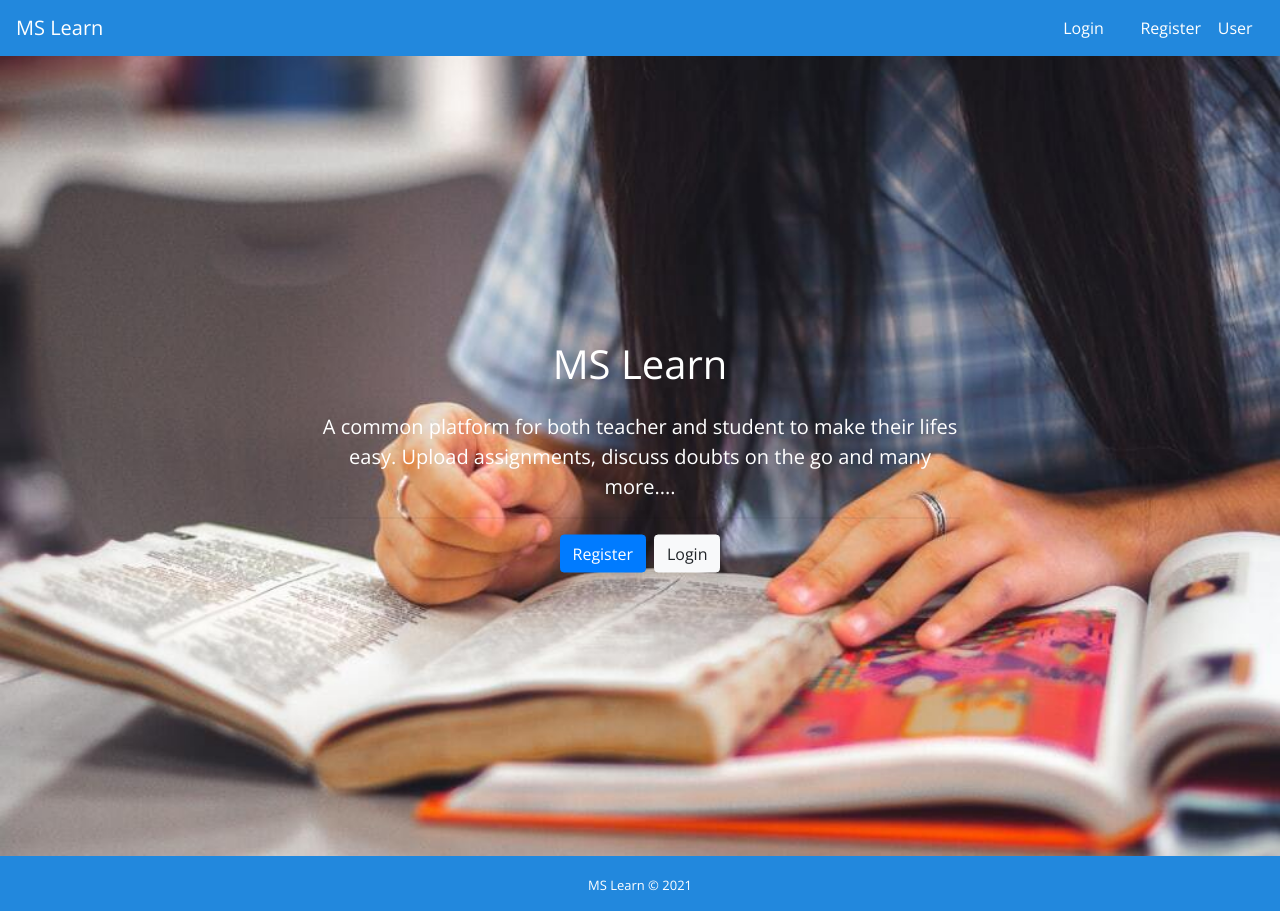
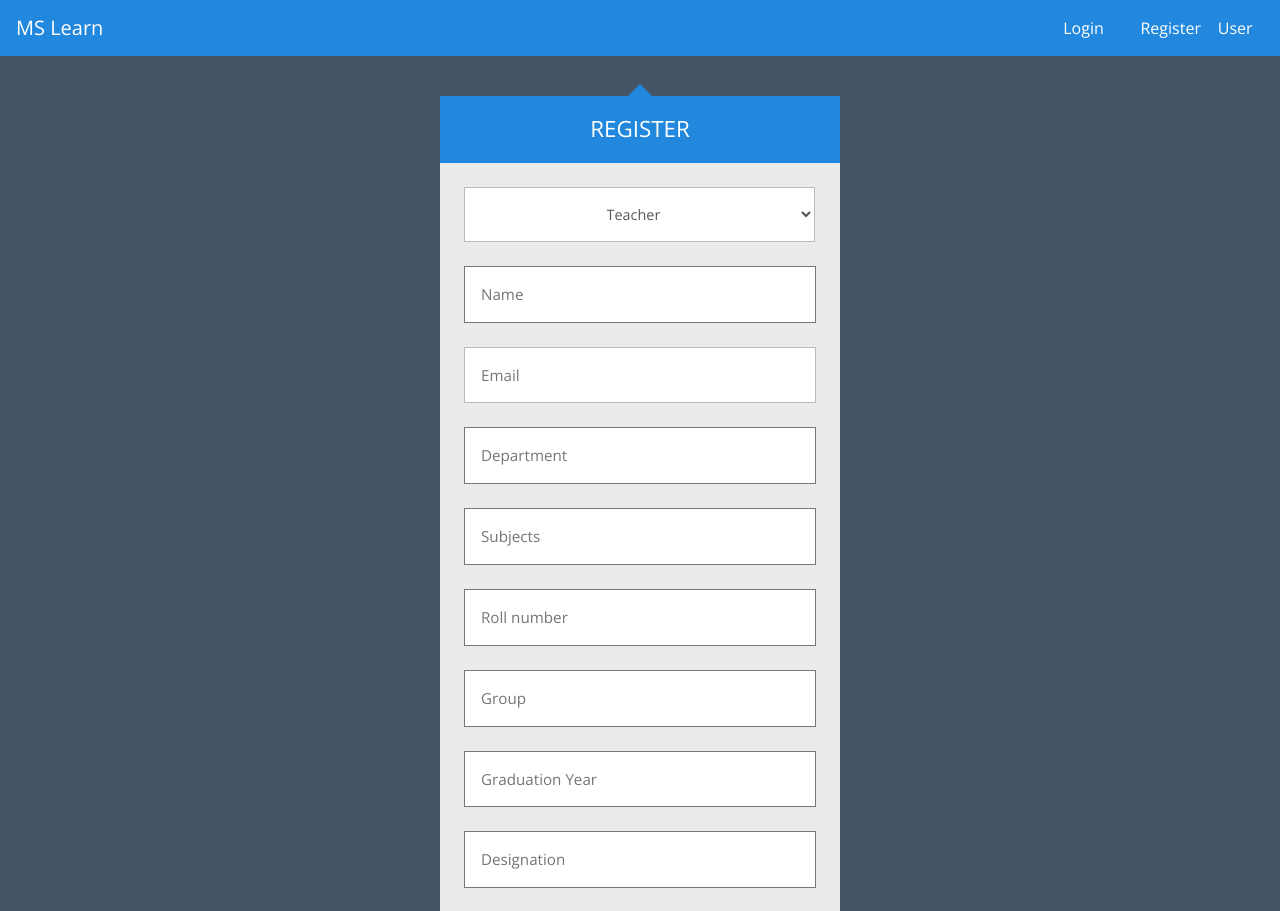
Before and after one commit to thecreatorsir/MS-Learn-engage-21-challenge, a React (Create React App) app in the folder client/: page /register in a window 1280 px wide. Shown: the top 911 px of the page. Built offline with nearby package versions, Linux system fonts and the light colour scheme.

Commit message:
registration through ui

```diff
--- a/client/package.json
+++ b/client/package.json
@@ -6,8 +6,10 @@
     "@testing-library/jest-dom": "^5.15.0",
     "@testing-library/react": "^11.2.7",
     "@testing-library/user-event": "^12.8.3",
+    "axios": "^0.24.0",
     "react": "^17.0.2",
     "react-dom": "^17.0.2",
+    "react-router-dom": "^6.0.2",
     "react-scripts": "4.0.3",
     "web-vitals": "^1.1.2"
   },
--- a/client/src/App.js
+++ b/client/src/App.js
@@ -1,17 +1,25 @@
 import React, { Component } from "react";
 import "./App.css";
+import { BrowserRouter as Router, Routes, Route } from "react-router-dom";
 import Navbar from "./components/landing/Navbar";
 import Landing from "./components/landing/Landing";
 import Footer from "./components/landing/Footer";
-
+import Register from "./components/auth/Register";
+import Login from "./components/auth/Login";
 class App extends Component {
   render() {
     return (
-      <div className='App'>
-        <Navbar />
-        <Landing />
-        <Footer />
-      </div>
+      <Router>
+        <div className='App'>
+          <Navbar />
+          <Routes>
+            <Route exact path='/' element={<Landing />} />
+            <Route exact path='/register' element={<Register />} />
+            <Route exact path='/login' element={<Login />} />
+          </Routes>
+          <Footer />
+        </div>
+      </Router>
     );
   }
 }
--- /dev/null
+++ b/client/src/components/auth/Login.js
@@ -0,0 +1,60 @@
+import React, { Component } from "react";
+import "./auth.css";
+export class Login extends Component {
+  constructor() {
+    super();
+    this.state = {
+      email: "",
+      password: "",
+    };
+    this.onChange = this.onChange.bind(this);
+    this.onSubmit = this.onSubmit.bind(this);
+  }
+  onChange(e) {
+    this.setState({
+      [e.target.name]: e.target.value,
+    });
+  }
+
+  onSubmit(e) {
+    e.preventDefault();
+    const newUser = {
+      email: this.state.email,
+      password: this.state.password,
+    };
+    console.log(newUser);
+  }
+  render() {
+    return (
+      <div className='auth'>
+        <div className='auth-triangle'></div>
+        <h2 className='auth-header'>Log in</h2>
+        <form className='auth-container' onSubmit={this.onSubmit}>
+          <p>
+            <input
+              type='email'
+              placeholder='Email'
+              name='email'
+              value={this.state.email}
+              onChange={this.onChange}
+            />
+          </p>
+          <p>
+            <input
+              type='password'
+              placeholder='Password'
+              name='password'
+              value={this.state.password}
+              onChange={this.onChange}
+            />
+          </p>
+          <p>
+            <input type='submit' />
+          </p>
+        </form>
+      </div>
+    );
+  }
+}
+
+export default Login;
--- /dev/null
+++ b/client/src/components/auth/Register.js
@@ -0,0 +1,167 @@
+import React, { Component } from "react";
+import axios from "axios";
+import "./auth.css";
+class Register extends Component {
+  constructor() {
+    super();
+    this.state = {
+      role: "Teacher",
+      name: "",
+      email: "",
+      password: "",
+      subjects: "",
+      department: "",
+      roll_number: "",
+      y_of_passing: "",
+      group: "",
+      designation: "",
+    };
+    this.onChange = this.onChange.bind(this);
+    this.onSubmit = this.onSubmit.bind(this);
+  }
+
+  onChange(e) {
+    this.setState({
+      [e.target.name]: e.target.value,
+    });
+  }
+
+  async onSubmit(e) {
+    e.preventDefault();
+    const newUser = {};
+    newUser.role = this.state.role;
+    newUser.name = this.state.name;
+    newUser.email = this.state.email;
+    newUser.department = this.state.department;
+    newUser.subjects = this.state.subjects;
+    newUser.password = this.state.password;
+    if (this.state.roll_number !== "") {
+      newUser.roll_number = this.state.roll_number;
+    }
+    if (this.state.designation !== "") {
+      newUser.designation = this.state.designation;
+    }
+    if (this.state.y_of_passing !== "") {
+      newUser.y_of_passing = this.state.y_of_passing;
+    }
+    if (this.state.group !== "") {
+      newUser.group = this.state.group;
+    }
+
+    try {
+      const res = await axios.post("/api/users/register", newUser);
+      console.log(res.data);
+    } catch (error) {
+      console.log(error.response.data);
+    }
+  }
+  render() {
+    return (
+      <div className='auth'>
+        <div className='auth-triangle'></div>
+        <h2 className='auth-header'>Register</h2>
+        <form onSubmit={this.onSubmit} className='auth-container'>
+          <p>
+            <select
+              name='role'
+              value={this.state.role}
+              onChange={this.onChange}
+            >
+              <option>Teacher</option>
+              <option>Student</option>
+            </select>
+          </p>
+          <p>
+            <input
+              type='text'
+              placeholder='Name'
+              name='name'
+              value={this.state.name}
+              onChange={this.onChange}
+            />
+          </p>
+          <p>
+            <input
+              type='email'
+              placeholder='Email'
+              name='email'
+              value={this.state.email}
+              onChange={this.onChange}
+            />
+          </p>
+          <p>
+            <input
+              type='text'
+              placeholder='Department'
+              name='department'
+              value={this.state.department}
+              onChange={this.onChange}
+            />
+          </p>
+          <p>
+            <input
+              type='text'
+              placeholder='Subjects'
+              name='subjects'
+              value={this.state.subjects}
+              onChange={this.onChange}
+            />
+          </p>
+
+          <p>
+            <input
+              type='number'
+              placeholder='Roll number'
+              name='roll_number'
+              value={this.state.roll_number}
+              onChange={this.onChange}
+            />
+          </p>
+          <p>
+            <input
+              type='text'
+              placeholder='Group'
+              name='group'
+              value={this.state.group}
+              onChange={this.onChange}
+            />
+          </p>
+          <p>
+            <input
+              type='number'
+              placeholder='Graduation Year'
+              min='2022'
+              max='2025'
+              name='y_of_passing'
+              value={this.state.y_of_passing}
+              onChange={this.onChange}
+            />
+          </p>
+          <p>
+            <input
+              type='text'
+              placeholder='Designation'
+              name='designation'
+              value={this.state.designation}
+              onChange={this.onChange}
+            />
+          </p>
+          <p>
+            <input
+              type='password'
+              placeholder='Password'
+              name='password'
+              value={this.state.password}
+              onChange={this.onChange}
+            />
+          </p>
+          <p>
+            <input type='submit' />
+          </p>
+        </form>
+      </div>
+    );
+  }
+}
+
+export default Register;
--- /dev/null
+++ b/client/src/components/auth/auth.css
@@ -0,0 +1,88 @@
+.auth {
+  width: 400px;
+  margin: 16px auto;
+  font-size: 16px;
+}
+
+/* Reset top and bottom margins from certain elements */
+.auth-header,
+.auth p {
+  margin-top: 0;
+  margin-bottom: 0;
+}
+
+/* The triangle form is achieved by a CSS hack */
+.auth-triangle {
+  width: 0;
+  margin-right: auto;
+  margin-left: auto;
+  border: 12px solid transparent;
+  border-bottom-color: #28d;
+}
+
+.auth-header {
+  background: #28d;
+  padding: 20px;
+  font-size: 1.4em;
+  font-weight: normal;
+  text-align: center;
+  text-transform: uppercase;
+  color: #fff;
+}
+
+.auth-container {
+  background: #ebebeb;
+  padding: 12px;
+}
+
+select {
+  font-size: 0.9rem;
+  padding: 1rem 8.6rem;
+}
+
+/* Every row inside .auth-container is defined with p tags */
+.auth p {
+  padding: 12px;
+}
+
+.auth input {
+  box-sizing: border-box;
+  display: block;
+  width: 100%;
+  border-width: 1px;
+  border-style: solid;
+  padding: 16px;
+  outline: 0;
+  font-family: inherit;
+  font-size: 0.95em;
+}
+
+.auth input[type="email"],
+.auth input[type="password"],
+.auth select {
+  background: #fff;
+  border-color: #bbb;
+  color: #555;
+}
+
+/* Text fields' focus effect */
+.auth input[type="email"]:focus,
+.auth input[type="password"]:focus {
+  border-color: #888;
+}
+
+.auth input[type="submit"] {
+  background: #28d;
+  border-color: transparent;
+  color: #fff;
+  cursor: pointer;
+}
+
+.auth input[type="submit"]:hover {
+  background: #17c;
+}
+
+/* Buttons' focus effect */
+.auth input[type="submit"]:focus {
+  border-color: #05a;
+}
--- a/client/src/components/landing/Landing.js
+++ b/client/src/components/landing/Landing.js
@@ -1,5 +1,5 @@
 import React, { Component } from "react";
-import cover from "../../img/cover.jpg";
+import { Link } from "react-router-dom";
 export class Landing extends Component {
   render() {
     return (
@@ -15,13 +15,13 @@ export class Landing extends Component {
               </p>
               <hr />
 
-              <a href='/register' className='btn btn-md-lg btn-primary mr-2'>
+              <Link to='/register' className='btn btn-md-lg btn-primary mr-2'>
                 Register
-              </a>
-              <a href='/login' className='btn btn-md-lg btn-light'>
+              </Link>
+              <Link to='/login' className='btn btn-md-lg btn-light'>
                 {" "}
                 Login{" "}
-              </a>
+              </Link>
             </div>
           </div>
         </div>
--- a/client/src/components/landing/Navbar.js
+++ b/client/src/components/landing/Navbar.js
@@ -1,22 +1,22 @@
 import React, { Component } from "react";
-
+import { Link } from "react-router-dom";
 class Navbar extends Component {
   render() {
     return (
       <nav className='navbar'>
-        <a className='navbar-brand' href='#'>
+        <Link className='navbar-brand' to='/'>
           MS Learn
-        </a>
+        </Link>
         <div className='row'>
-          <a className='nav-link login-link col-4' href='#'>
+          <Link className='nav-link login-link col-4' to='/login'>
             Login
-          </a>
-          <a className='nav-link register-link col-4' href='#'>
+          </Link>
+          <Link className='nav-link register-link col-4' to='register'>
             Register
-          </a>
-          <a className='nav-link user-link col-4' href='#'>
+          </Link>
+          <Link className='nav-link user-link col-4' to='/profile'>
             User
-          </a>
+          </Link>
         </div>
       </nav>
     );
```
Also changed, not shown: 1 other file (tests, documents, lock files or other folders).
